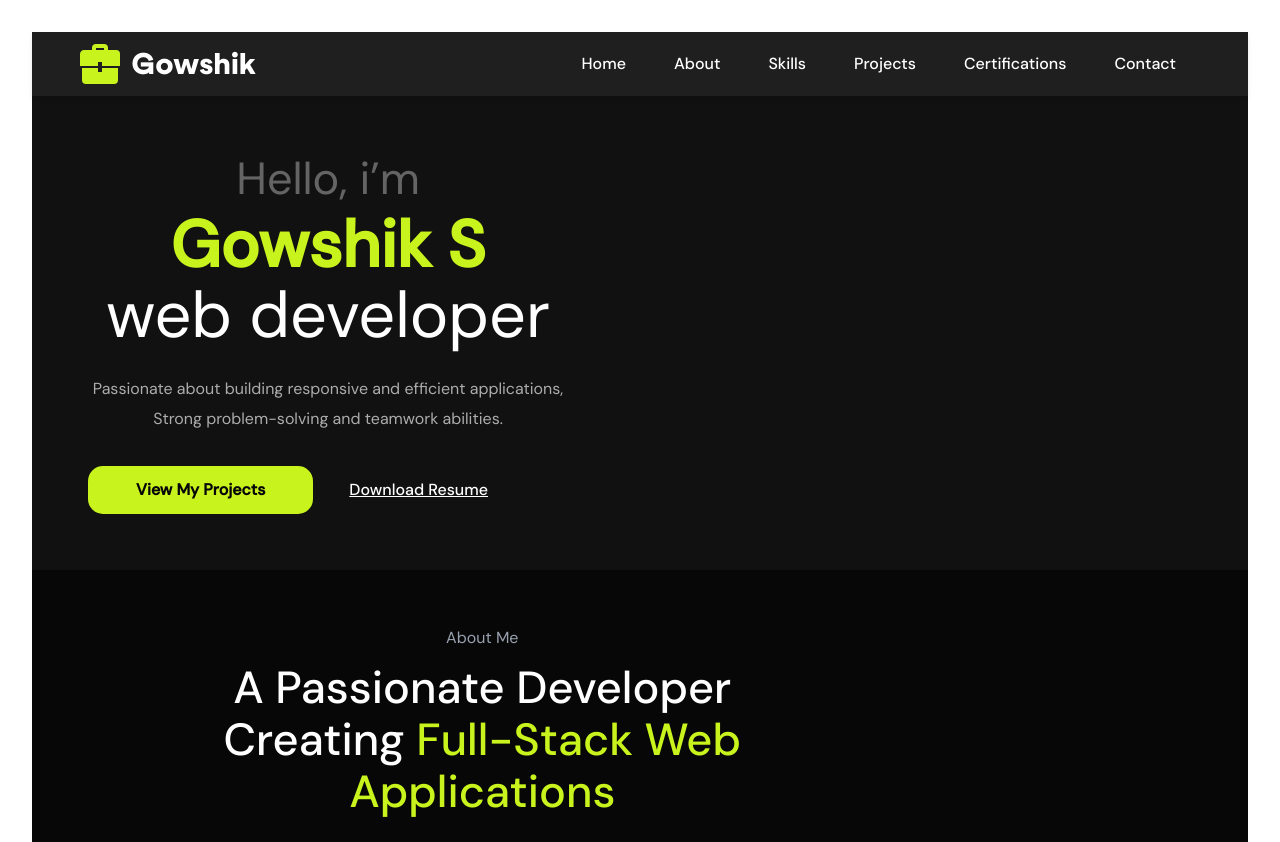
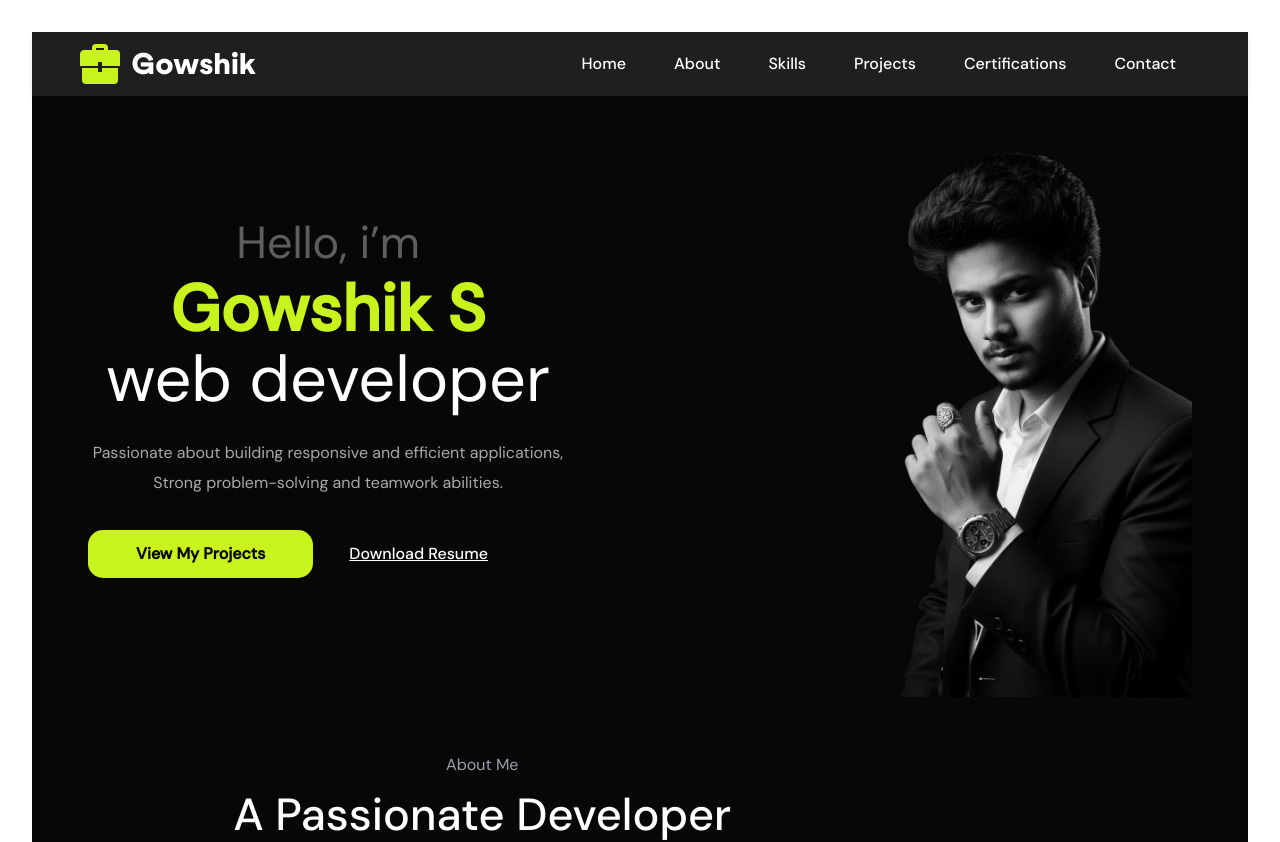
Before and after one commit to pkselva/react_portfolio, a React (Vite) app: page / in a window 1280 px wide. Shown: the top 842 px of the page. Built offline with nearby package versions, Linux system fonts and the light colour scheme.

Commit message:
photo added

```diff
--- a/src/Components/HeaderSection.jsx
+++ b/src/Components/HeaderSection.jsx
@@ -1,7 +1,9 @@
+import myPhoto from "../assets/png/myphoto.png"
+
 function HeaderSection() {
   return (
-    <div className='bg-[#111] text-white p-6 sm:p-10 md:p-14'>
-      <div className='max-w-120'>
+    <div className='bg-[#070707] text-white flex justify-between items-center'>
+      <div className='max-w-120 ml-6 sm:ml-10 md:ml-14'>
         <div className='opacity-35 font-normal text-2xl sm:text-3xl md:text-[45px] mb-1'>
           Hello, i’m
         </div>
@@ -31,6 +33,9 @@ function HeaderSection() {
         </div>
 
       </div>
+      <div className="px-6 sm:px-10 md:px-14 pt-6 sm:pt-10 md:pt-14">
+        <img src={myPhoto} alt="myPhoto" width={300} height="100%"/>
+      </div>
     </div>
   )
 }
```
Also changed, not shown: src/assets/png/myphoto.png (added).
